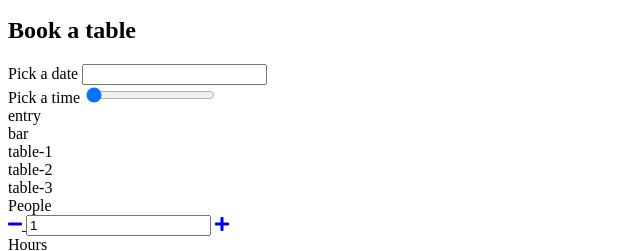
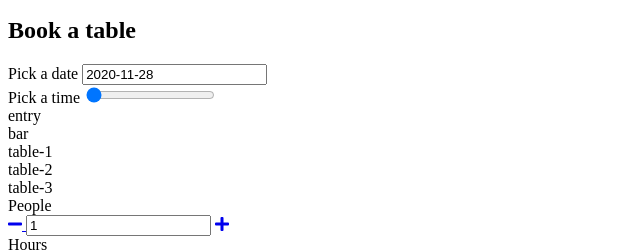
Before and after one commit to dominikajel/project-pizzeria, a website with bundled scripts: page project-pizzeria/src/index.html in a window 1280 px wide. Shown: the part 273-524 px from the top of the page, 0-640 px from the left. Built offline with nearby package versions, Linux system fonts and the light colour scheme; files whose address does not match are found by name.

Commit message:
Add DatePicker

```diff
--- a/project-pizzeria/src/index.html
+++ b/project-pizzeria/src/index.html
@@ -13,6 +13,7 @@
       href="https://use.fontawesome.com/releases/v5.7.2/css/all.css"
       rel="stylesheet"
     />
+    <link rel="stylesheet" href="https://cdn.jsdelivr.net/npm/flatpickr/dist/flatpickr.min.css">
     <link rel="stylesheet" href="css/style.css" />
   </head>
   <body>
@@ -333,6 +334,7 @@
     </script>
 
     <script src="https://cdnjs.cloudflare.com/ajax/libs/handlebars.js/4.1.0/handlebars.min.js"></script>
+    <script src="https://cdn.jsdelivr.net/npm/flatpickr"></script>
     <script src="js/app.js" type="module"></script>
   </body>
 </html>
--- a/project-pizzeria/src/js/components/AmountWidget.js
+++ b/project-pizzeria/src/js/components/AmountWidget.js
@@ -44,11 +44,11 @@ export class AmountWidget extends BaseWidget {
     });
     thisWidget.dom.linkDecrease.addEventListener('click', function (event) {
       event.preventDefault;
-      --thisWidget.value
+      --thisWidget.value;
     });
     thisWidget.dom.linkIncrease.addEventListener('click', function (event) {
       event.preventDefault;
-      ++thisWidget.value
+      ++thisWidget.value;
     });
   }
 
--- a/project-pizzeria/src/js/components/BaseWidget.js
+++ b/project-pizzeria/src/js/components/BaseWidget.js
@@ -1,4 +1,4 @@
- export class BaseWidget {
+export class BaseWidget {
   constructor(wrapperElement, initialValue) {
     const thisWidget = this;
     thisWidget.dom = {};
--- a/project-pizzeria/src/js/components/Booking.js
+++ b/project-pizzeria/src/js/components/Booking.js
@@ -1,6 +1,7 @@
 
 import { templates, select } from '../settings.js';
 import { AmountWidget } from './AmountWidget.js';
+import { DatePicker } from './DatePicker.js';
 
 
 export class Booking {
@@ -25,10 +26,12 @@ export class Booking {
     thisBooking.dom.hoursAmount = thisBooking.dom.wrapper.querySelector(
       select.booking.hoursAmount
     );
+    thisBooking.dom.datePicker = thisBooking.dom.wrapper.querySelector(select.widgets.datePicker.wrapper);
   }
   initWidgets() {
     const thisBooking = this;
     thisBooking.peopleAmount = new AmountWidget(thisBooking.dom.peopleAmount);
     thisBooking.hoursAmount = new AmountWidget(thisBooking.dom.hoursAmount);
+    thisBooking.datePicker = new DatePicker(thisBooking.dom.datePicker);
   }
 }
--- /dev/null
+++ b/project-pizzeria/src/js/components/DatePicker.js
@@ -0,0 +1,50 @@
+import { select, settings } from '../settings.js';
+import { utils } from '../utils.js';
+import { BaseWidget } from './BaseWidget.js';
+
+export class DatePicker extends BaseWidget {
+  constructor(wrapper) {
+    super(wrapper, utils.dateToStr(new Date()));
+    const thisWidget = this;
+    thisWidget.dom.input = thisWidget.dom.wrapper.querySelector(
+      select.widgets.datePicker.input
+    );
+    thisWidget.initPlugin();
+  }
+  initPlugin() {
+    const thisWidget = this;
+    thisWidget.minDate = new Date(thisWidget.value);
+    thisWidget.maxDate = utils.addDays(
+      thisWidget.minDate,
+      settings.datePicker.maxDaysInFuture
+    );
+    flatpickr(thisWidget.dom.input, {
+      defaultDate: thisWidget.minDate,
+      minDate: thisWidget.minDate,
+      maxDate: thisWidget.maxDate,
+      locale: {
+        firstDayOfWeek: 1, // start week on Monday
+      },
+      disable: [
+        function (date) {
+          // return true to disable
+          return date.getDay() === 1;
+        },
+      ],
+
+      onChange: function (selectedDates, dateStr, instance) {
+        thisWidget.value = dateStr;
+      },
+    });
+  }
+  parseValue(value) {
+    return value;
+  }
+  isValid() {
+      return true;
+  }
+  renderValue() {
+
+    // console.log('widget value:', thisWidget.value);
+  }
+}
```
